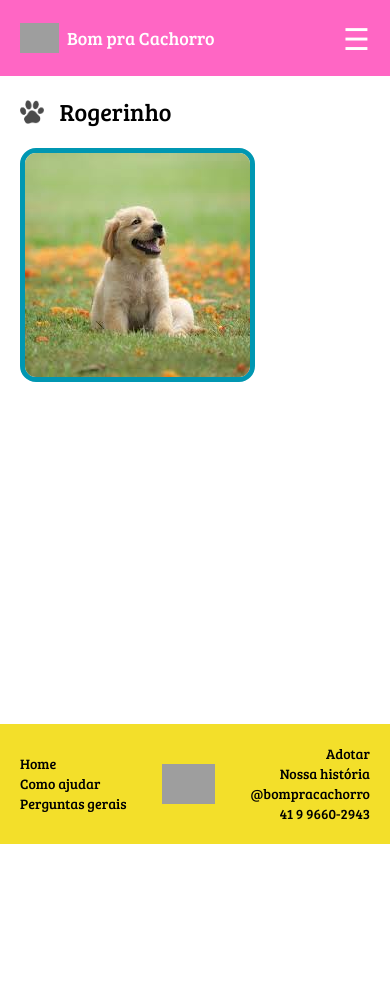
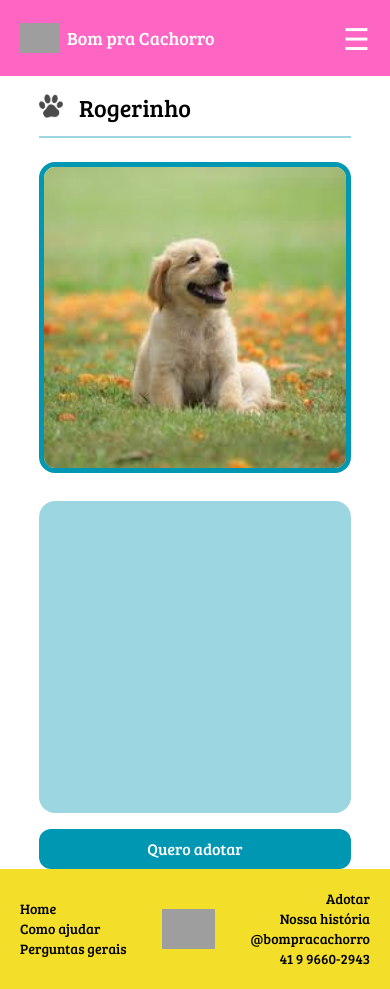
Before and after one commit to DevJoyJoy/Bom-Pra-Cachorro, a React (Vite) app in the folder Front-end/: page /teste in a window 390 px wide. Before the commit the page ends 844 px from the top, so only its background shows below. Built offline with nearby package versions, Linux system fonts and the light colour scheme; grey boxes are pictures that could not be loaded.

Commit message:
arrumando responsividade da pagina de detalhes do pet

```diff
--- a/Front-end/src/pages/detailsPet.jsx
+++ b/Front-end/src/pages/detailsPet.jsx
@@ -9,15 +9,25 @@ export const DetailsPetPage = () => {
         <div id="screen" className="w-full min-h-screen flex flex-col items-center">
             <Header open={menuOpen} setOpen={setMenuOpen}></Header>
 
-            <div id="container" className="w-[90%] h-100% flex-1">
-                <div id="name-pet" className="flex flex-row items-center">
-                <img src="../../public/patinha.png" className="h-6 mr-4"></img>
-                <h1 className="my-5 text-2xl">Rogerinho</h1>
+            <div id="container" className="w-[80%] h-100% flex-1 flex flex-col md:mt-6 md:flex-row">
+                {/* Titulo principal / Nome do pet */}
+                <div className="order-1 md:order-2 flex flex-col h-max flex-1">
+                    <div id="name-pet" className="flex flex-row items-center">
+                        <img src="../../public/patinha.png" className="h-6 mr-4 mt-3"></img>
+                        <h1 className="mt-4 text-2xl">Rogerinho</h1>
+                    </div>
+                    <div className="my-3 h-0.5 w-full bg-[#9cd7e1]"></div>
                 </div>
-                <div id="col-1">
-                    <img src="../../public/exampleDog.jpg" className="rounded-2xl border-5 border-[#0097b2]"></img>
+                {/* Coluna 1 da pagina md / coluna normal em mobile */}
+                <div className="order-2 md:order-1 flex items-center flex-col md:w-80 md:mr-5">
+                    <img src="../../public/exampleDog.jpg" className="w-full md:h-80 m-3 rounded-2xl border-5 border-[#0097b2]"></img>
+                    <div className="bg-[#9cd7e1] rounded-2xl my-4 flex w-full aspect-square  ">
+
+                    </div>
+                    <button className="bg-[#0097b2] w-full rounded-xl text-white py-2 md:w-80">Quero adotar</button>
                 </div>
-                <div id="col-2"></div>
+
+
 
 
 
```
